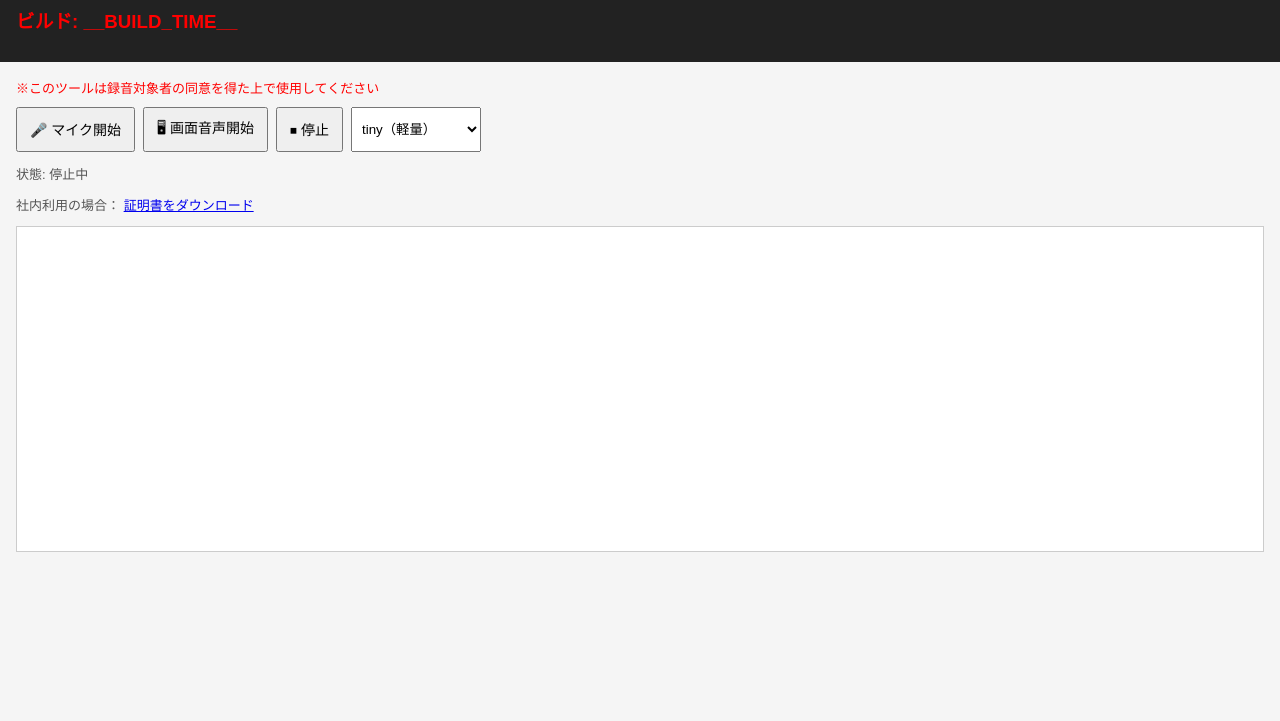
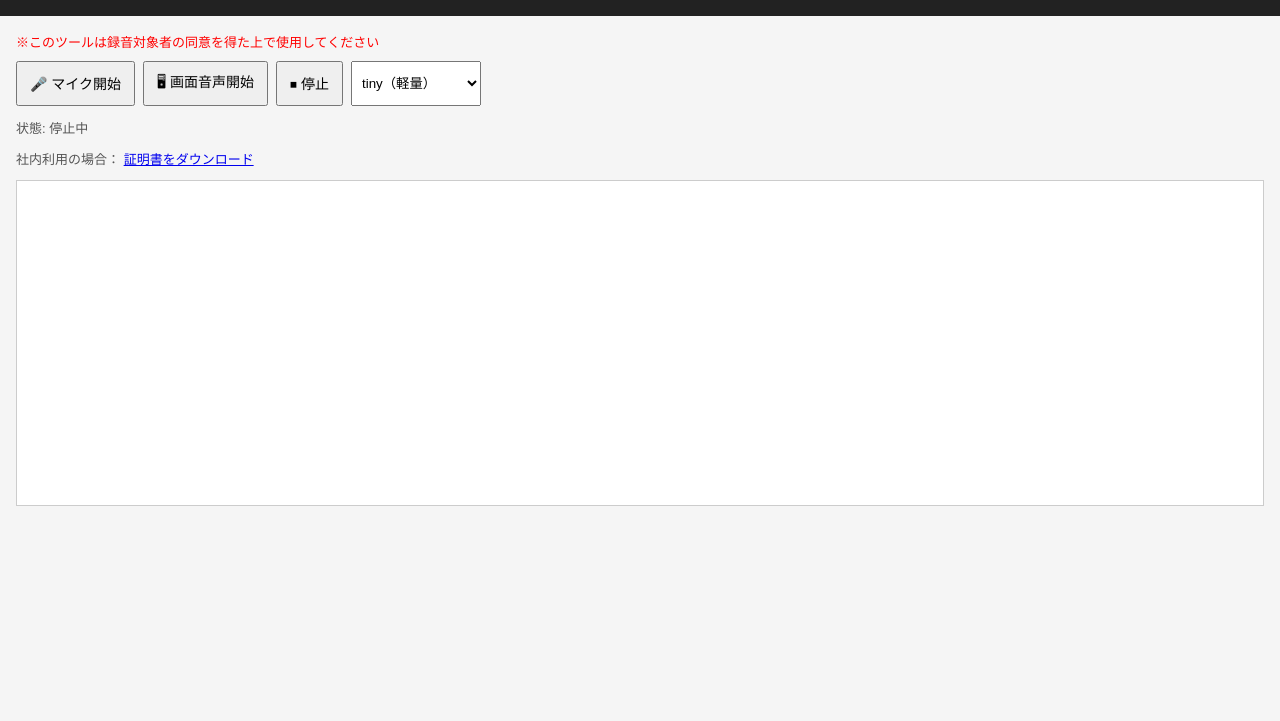
Before and after one commit to ntaokshaiyoa-afk/ivc_koelog, a website built with Vite: page index.html in a window 1280 px wide. Shown: the part 79-800 px from the top of the page. Built offline with nearby package versions, Linux system fonts and the light colour scheme; some packages are replaced by stand-ins of ours.

Commit message:
Update index.html

```diff
--- a/index.html
+++ b/index.html
@@ -61,7 +61,7 @@
 <header>
   <h2>コエログ</h2>
   <div>
-    <h3 style="color: red;">ビルド: __BUILD_TIME__</h3>
+    <h3 id="buildInfo"></h3>
   </div>
 </header>
 
```
